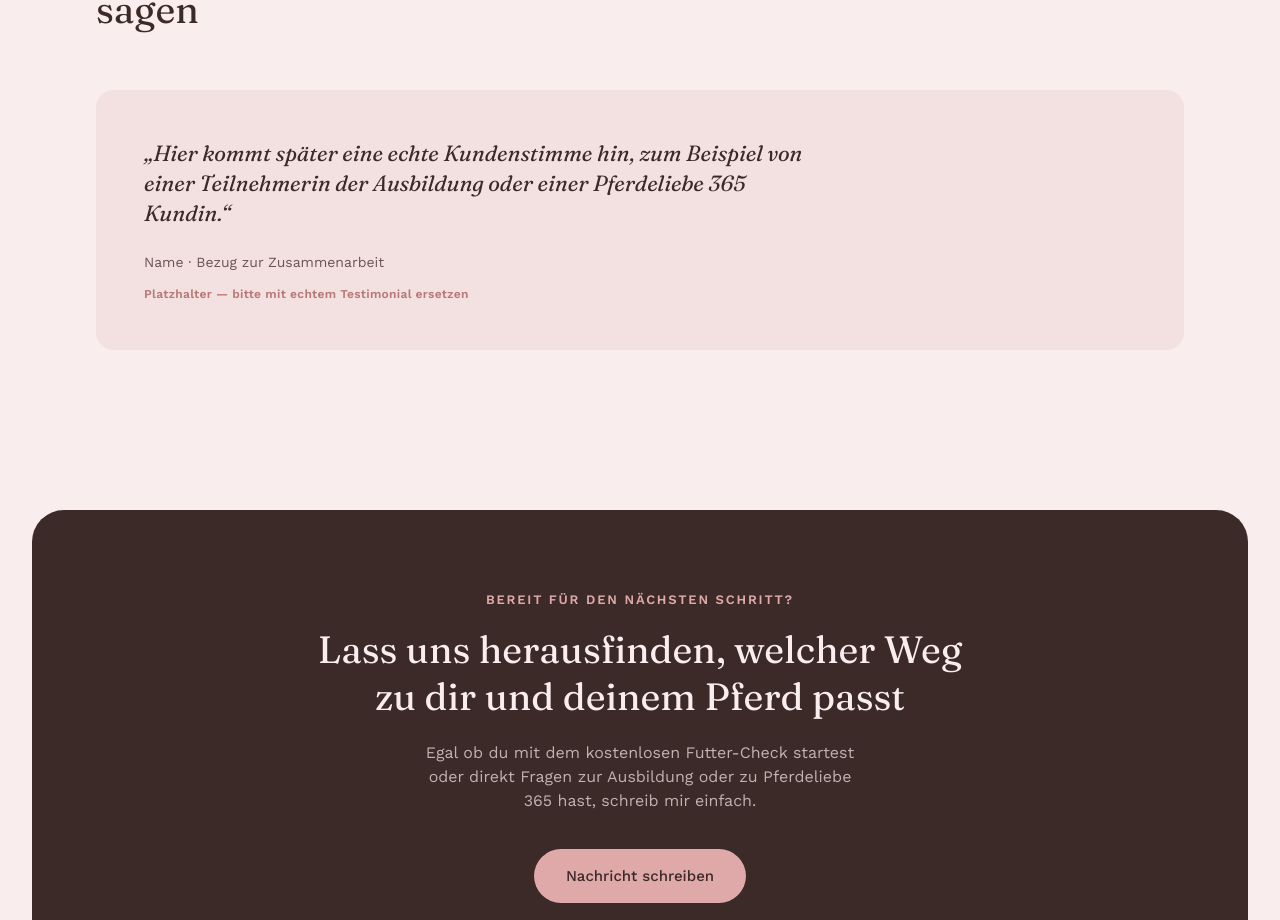
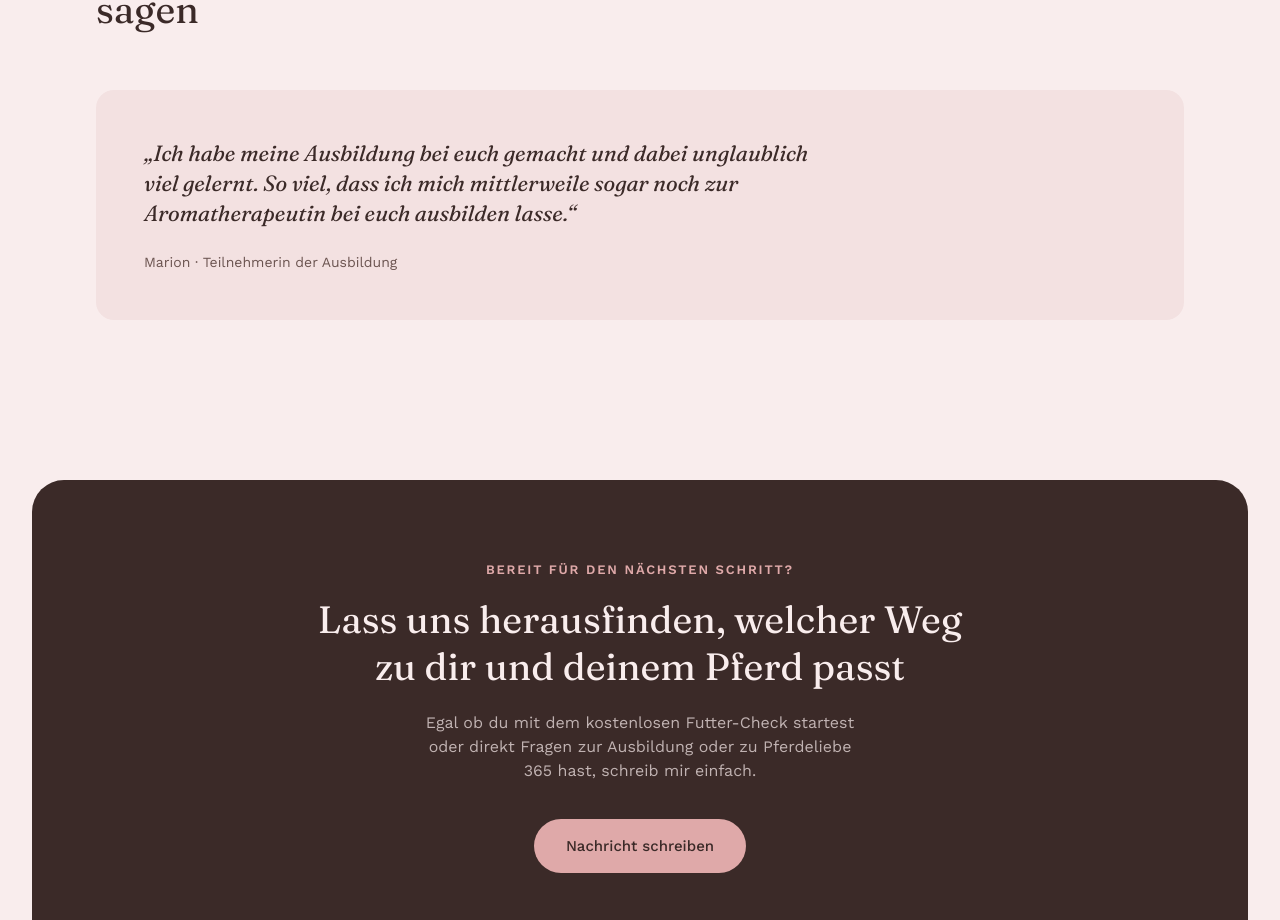
Before and after one commit to yasi2202/pferdeliebehealthy-homepage, a Next.js app: page / in a window 1280 px wide. Shown: the part 4803-5723 px from the top of the page. Built offline with nearby package versions, Linux system fonts and the light colour scheme.

Commit message:
Update TestimonialSection.tsx

```diff
--- a/components/TestimonialSection.tsx
+++ b/components/TestimonialSection.tsx
@@ -10,15 +10,12 @@ export default function TestimonialSection() {
         </h2>
         <div className="fade-in bg-cream-deep rounded-[18px] p-9 sm:p-12 mt-14">
           <p className="font-serif italic text-[22px] leading-snug max-w-2xl mb-6">
-            „Hier kommt später eine echte Kundenstimme hin, zum Beispiel von
-            einer Teilnehmerin der Ausbildung oder einer Pferdeliebe 365
-            Kundin.“
+            „Ich habe meine Ausbildung bei euch gemacht und dabei unglaublich
+            viel gelernt. So viel, dass ich mich mittlerweile sogar noch zur
+            Aromatherapeutin bei euch ausbilden lasse.“
           </p>
           <div className="text-sm text-ink-soft">
-            Name · Bezug zur Zusammenarbeit
-          </div>
-          <div className="text-xs text-rose-deep font-semibold mt-3.5 tracking-wide">
-            Platzhalter — bitte mit echtem Testimonial ersetzen
+            Marion · Teilnehmerin der Ausbildung
           </div>
         </div>
       </div>
```
